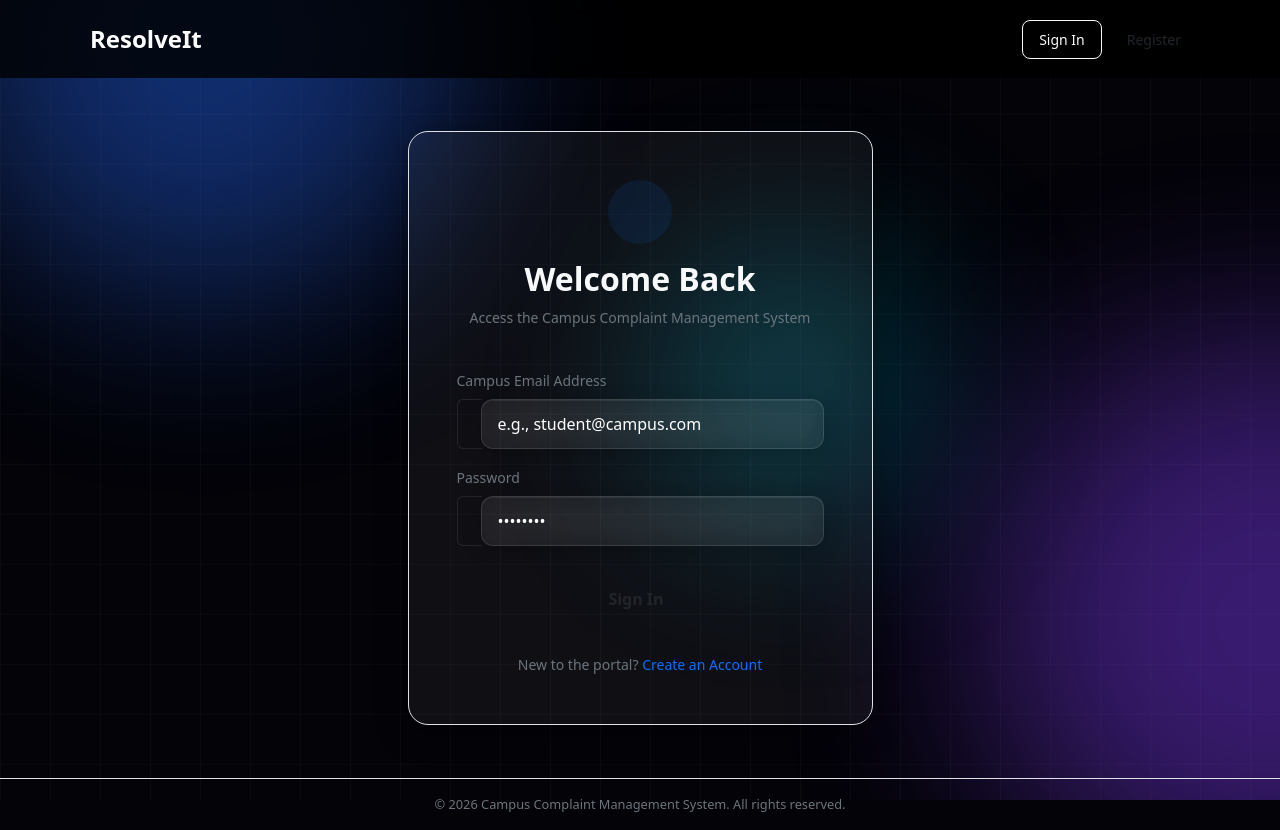
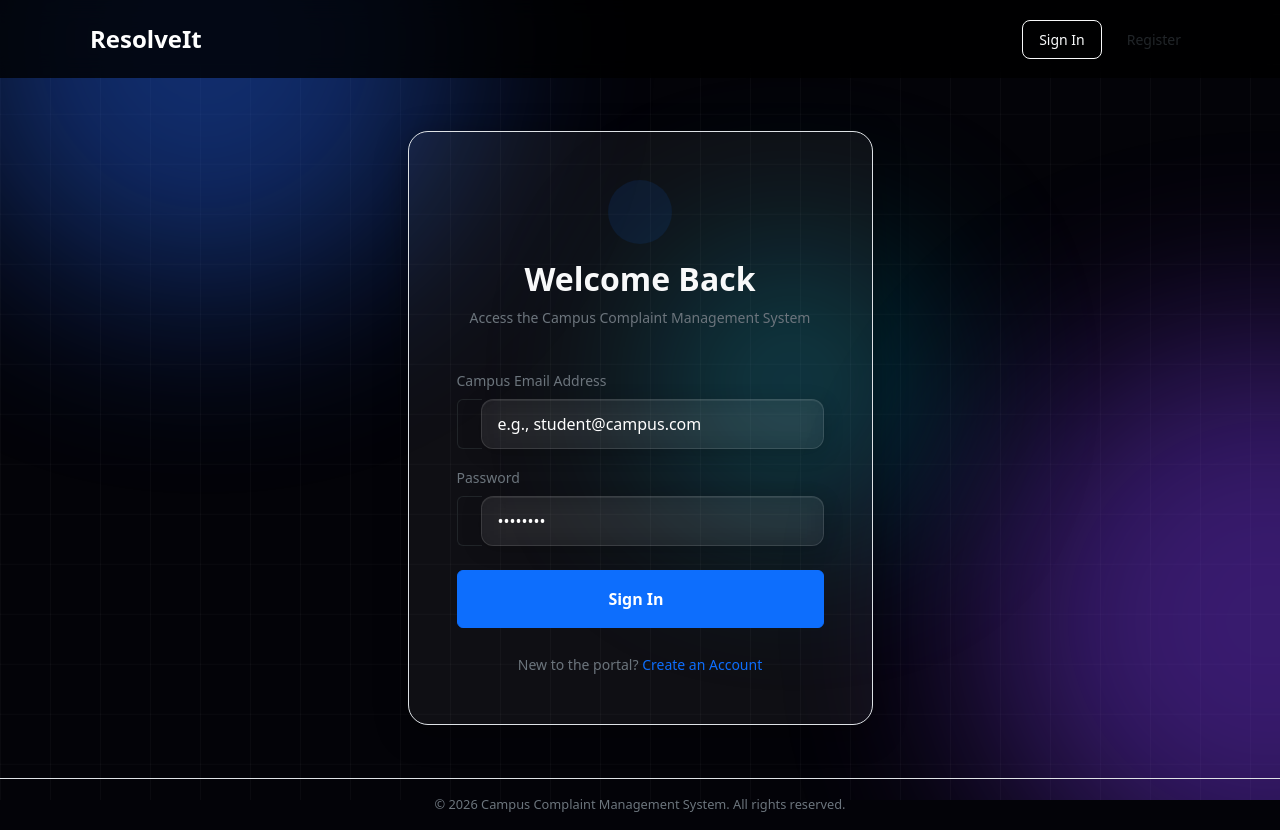
Before and after one commit to GOKULLSS/ResolveIt, a React (Vite) app in the folder frontend/: page /login in a window 1280 px wide. Built offline with nearby package versions, Linux system fonts and the light colour scheme; no server answers; the HTML template or start-up script is replaced by a standard one.

Commit message:
alignment fixed

```diff
--- a/frontend/src/components/CategoryChart.jsx
+++ b/frontend/src/components/CategoryChart.jsx
@@ -1,6 +1,6 @@
 import React from "react";
 const categoryIcons = {
-  Classroom: "bi-chalkboard-fill",
+  Classroom: "bi-buildings-fill",
   Laboratory: "bi-cpu-fill",
   Hostel: "bi-houses-fill",
   Library: "bi-book-half",
--- a/frontend/src/pages/Login.jsx
+++ b/frontend/src/pages/Login.jsx
@@ -108,7 +108,7 @@ const Login = () => {
           {/*submit button*/}
           <button
               type="submit"
-              className="btn btn-primary-gradient w-100 py-3 d-flex justify-content-center align-items-center gap-2 fw-semibold mb-4"
+              className="btn btn-primary w-100 py-3 d-flex justify-content-center align-items-center gap-2 fw-semibold mb-4"
               disabled={isLoading}
             >
               {isLoading ? (
--- a/frontend/src/pages/StudentTrackComplaints.jsx
+++ b/frontend/src/pages/StudentTrackComplaints.jsx
@@ -181,7 +181,7 @@ const StudentTrackComplaints = () => {
         </div>
       ) : (
         <div className="row fade-in-up">
-          <div className="col-12 col-lg-9">
+          <div className="col-12">
             {filteredComplaints.map((c) => {
               const iconClass = categoryIcons[c.category] || 'bi-question-circle-fill';
 
```
